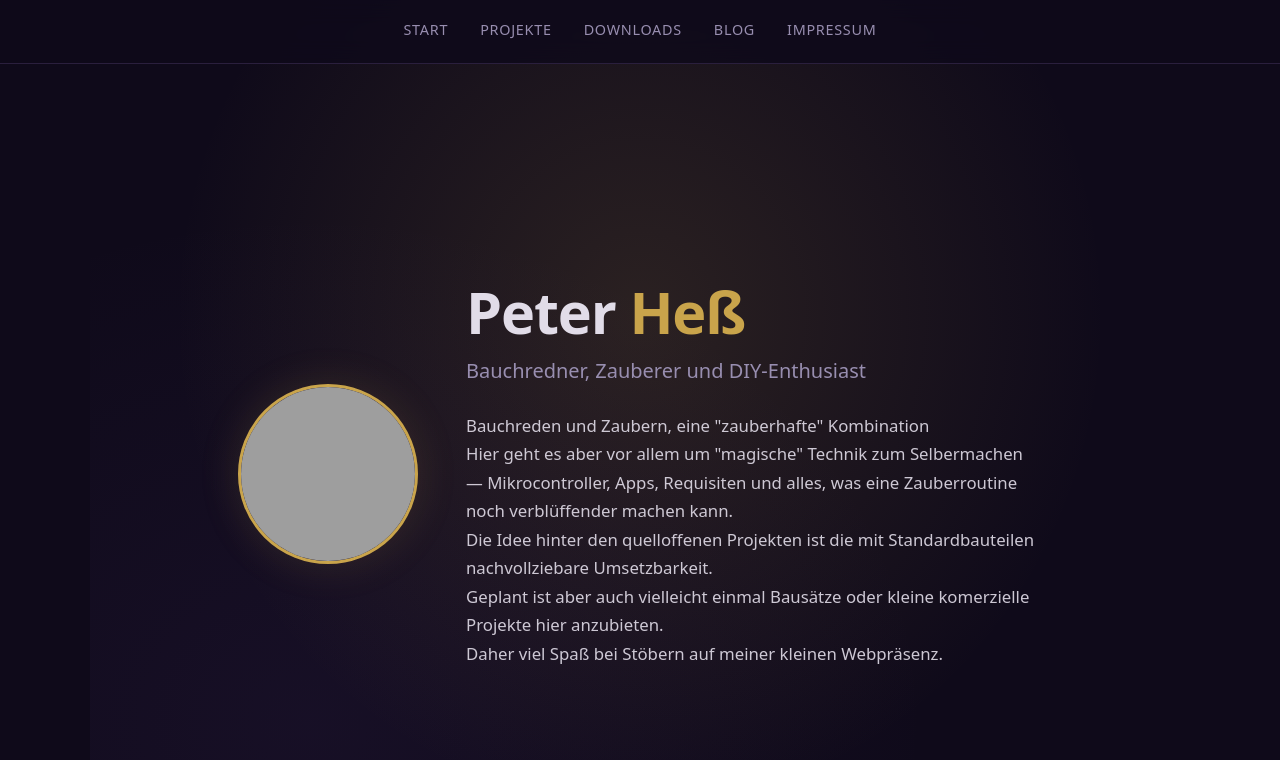
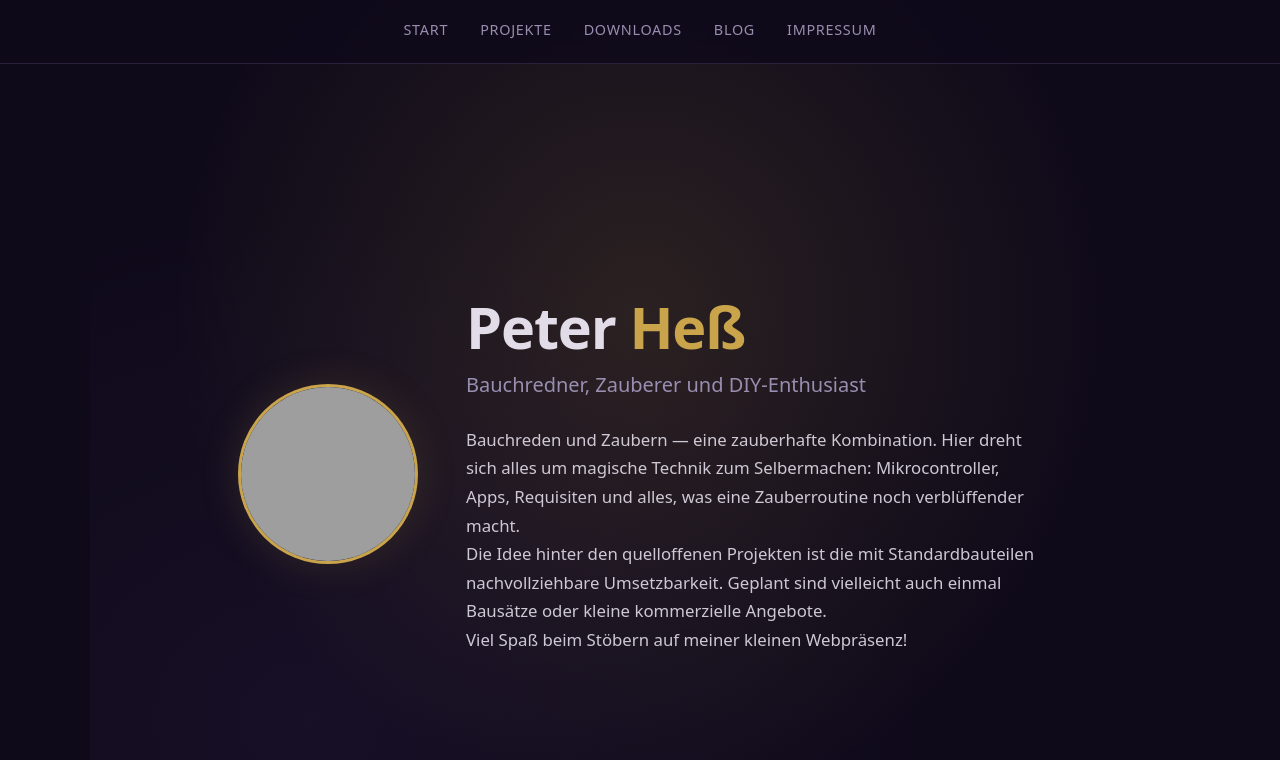
Before and after one commit to hesspet/Zauberhaft, a Jekyll site: the page built from index.html, in a window 1280 px wide and 900 px high. Shown: the top 760 px of the window. Built offline with Jekyll 4.4.1, drawn with Linux system fonts in a browser that asks for light colours; grey boxes are pictures that could not be loaded.

Commit message:
Hero-Text aufgeraeumt: 5→3 Absaetze, Tippfehler kommerzielle, saubere Einrueckung

```diff
--- a/_includes/hero.html
+++ b/_includes/hero.html
@@ -11,24 +11,20 @@
             <h1>Peter <span>Heß</span></h1>
             <p class="tagline">Bauchredner, Zauberer und DIY-Enthusiast</p>
             <p class="intro-p">
-			    Bauchreden und Zaubern, eine "zauberhafte" Kombination
-			</p>
-			<p class="intro-p">
-				Hier geht es aber vor allem um "magische" Technik zum Selbermachen
-				— Mikrocontroller, Apps, Requisiten und alles, was eine Zauberroutine
-                noch verblüffender machen kann.
-			</p>
-			<p class="intro-p">
-				Die Idee hinter den quelloffenen Projekten
-				ist die mit Standardbauteilen nachvollziebare Umsetzbarkeit.
+                Bauchreden und Zaubern &mdash; eine zauberhafte Kombination.
+                Hier dreht sich alles um magische Technik zum Selbermachen:
+                Mikrocontroller, Apps, Requisiten und alles,
+                was eine Zauberroutine noch verbl&uuml;ffender macht.
             </p>
-			<p class="intro-p">
-				Geplant ist aber auch vielleicht einmal Bausätze oder kleine
-				komerzielle Projekte hier anzubieten.
-			</p>
-			<p class="intro-p">
-				Daher viel Spaß bei Stöbern auf meiner kleinen Webpräsenz.
-			</p>
+            <p class="intro-p">
+                Die Idee hinter den quelloffenen Projekten ist die
+                mit Standardbauteilen nachvollziehbare Umsetzbarkeit.
+                Geplant sind vielleicht auch einmal Baus&auml;tze
+                oder kleine kommerzielle Angebote.
+            </p>
+            <p class="intro-p">
+                Viel Spa&szlig; beim St&ouml;bern auf meiner kleinen Webpr&auml;senz!
+            </p>
         </div>
     </div>
 </section>
```
